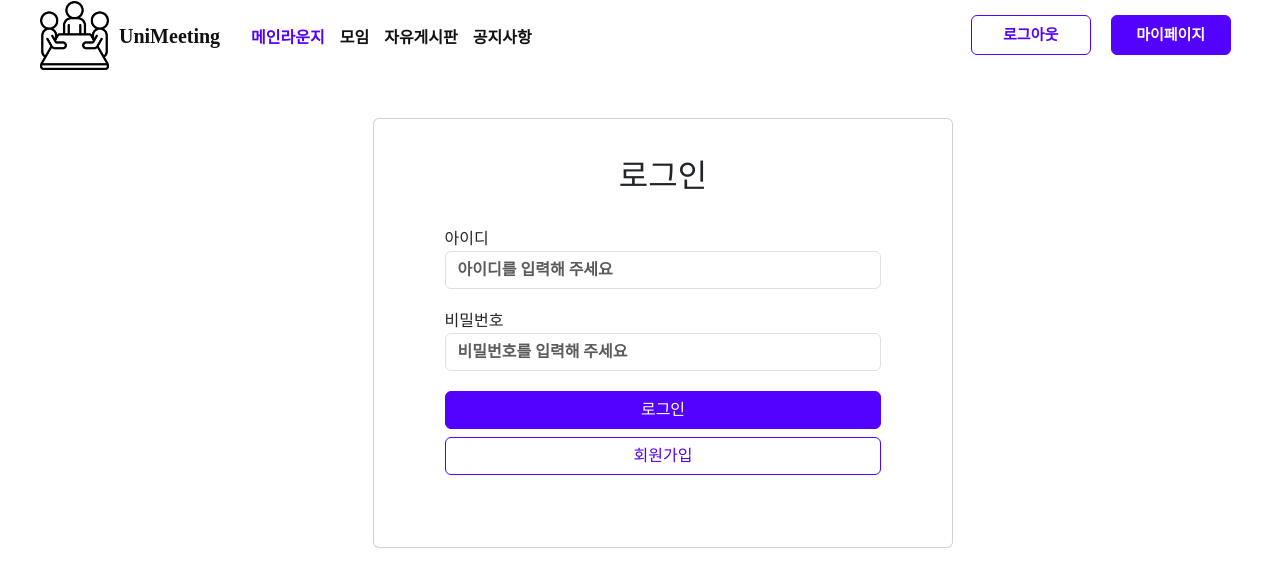
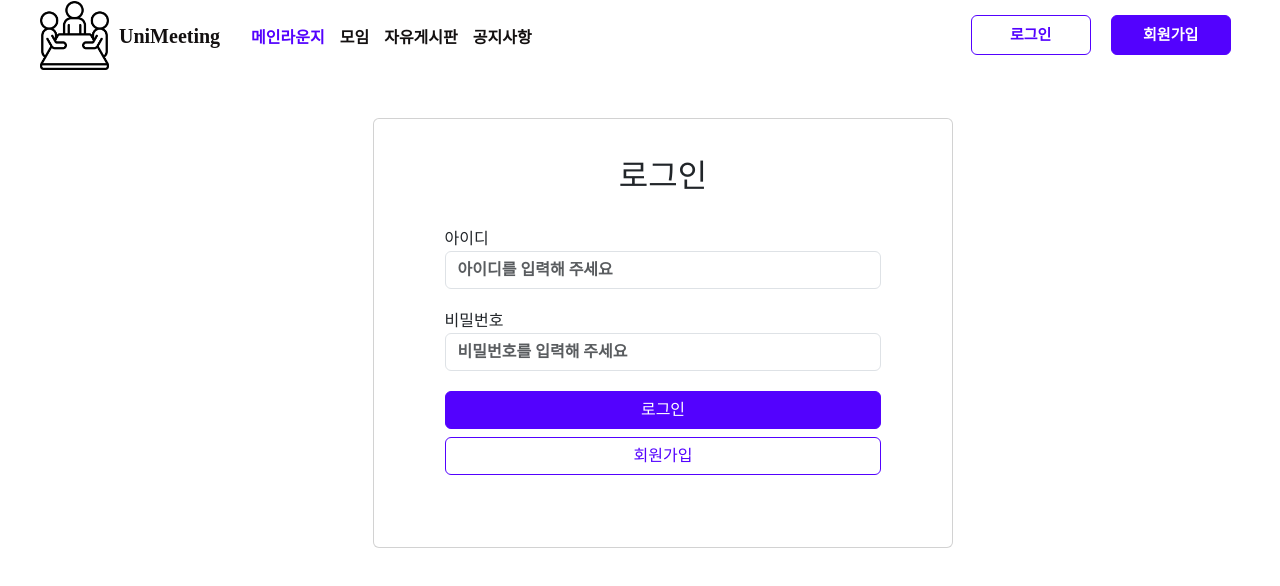
Before and after one commit to jeon-aelim/UniMeeting2, a Vue app in the folder vue-project/: page /user/login in a window 1280 px wide. Shown: the top 586 px of the page. Built offline with nearby package versions, Linux system fonts and the light colour scheme; a web font is replaced by a local one; what vue-awesome-paginate would draw is missing.

Commit message:
Fix user put, delete

```diff
--- a/vue-project/src/assets/css/meeting.css
+++ b/vue-project/src/assets/css/meeting.css
@@ -32,6 +32,7 @@
 
 .meeting-menu-item {
     padding: 12px 8px !important;
+    margin: 17px 0px;
     /* gap: 8px; */
     width: 224px !important;
     height: 48px !important;
@@ -68,7 +69,7 @@
 }
 
 .nav-link {
-    padding: 15px !important;
+    padding: 9px !important;
     display: inline-block !important;
     text-decoration: none !important;
     /* color: #6129FF; */
--- a/vue-project/src/components/Header.vue
+++ b/vue-project/src/components/Header.vue
@@ -18,13 +18,13 @@
                 <router-link class="nav_text" to="/boards/type/notice" >공지사항</router-link>
             </div>
 
-            <div v-if="session.lgin">
+            <div v-if="!getIsLogin">
                 <div class="nav-button">
                     <button class="base-button side-button" onclick="location.href='/user/register'">회원가입</button>
                     <button class="base-button" onclick="location.href='/user/login'">로그인</button>
                 </div>
             </div>
-            <div v-else="session.lgin">
+            <div v-else>
                 <div class="nav-button">
                     <button class="base-button  side-button" onclick="location.href='/mypage'">마이페이지</button>
                     <button class="base-button" @click="logout">로그아웃</button>
@@ -37,14 +37,16 @@
 <script setup>
     import axios from 'axios';
     import {usesessionStore} from '@/stores/sessionloginstore'
+    import { ref, computed, watch } from 'vue';
 
-    let session = usesessionStore()
+    let getIsLogin = computed(() => sessionStorage.getItem("token"))
 
     const logout = () => {
       axios.get("http://localhost:8090/user/logout").then((res) => {
         if (res.headers['authorization'] == 'delete') {
           sessionStorage.removeItem("token");
-          session.chageSession();
+          window.alert("로그아웃 되었습니다.");
+          window.location.href = '/';
         }
         window.alert(res.data);
       }).catch(() => {
--- a/vue-project/src/components/MypageWithDraw.vue
+++ b/vue-project/src/components/MypageWithDraw.vue
@@ -19,8 +19,8 @@
         userObj : Object
     });
 
-    let showBtn = ref(false)
-    let password = ref("")
+    let showBtn = ref(false);
+    let password = "";
 
     // const checkPWD = () => {
     //     showBtn.value = password.value === p.userObj.password;
@@ -30,9 +30,9 @@
 
     function withDrawPassword() {
         // console.log("wfff");
-        axios.delete("http://localhost:8090/mypage/user", {
+        axios.delete("http://localhost:8090/mypage/user", password, {
                 headers:{'Authorization':sessionStorage.getItem("token")}
-            }, password).then(response => {
+            }).then(response => {
                 console.log(response)
             })
     }
--- a/vue-project/src/components/UserLogin.vue
+++ b/vue-project/src/components/UserLogin.vue
@@ -34,8 +34,6 @@ import { reactive } from 'vue';
 import axios from 'axios';
 import {usesessionStore} from '@/stores/sessionloginstore'
 
-let sessionstore = usesessionStore()
-
 const request = reactive({
     userId : '',
     password : ''
@@ -51,7 +49,6 @@ const login = () => {
                 // 로그인 성공 시 메인 페이지로
                 console.log(response.headers.authorization);
                 sessionStorage.setItem("token", response.headers.authorization);
-                sessionstore.chageSession();
                 window.location.href = '/';
             } else {
                 console.log(response)
--- a/vue-project/src/pages/Meeting.vue
+++ b/vue-project/src/pages/Meeting.vue
@@ -1,5 +1,4 @@
 <template>
-    모임 페이지
     <div class="page-container">
         <Side @chage-category="chageCategory"></Side>
 
--- a/vue-project/src/stores/sessionloginstore.js
+++ b/vue-project/src/stores/sessionloginstore.js
@@ -1,16 +1,18 @@
 import { defineStore } from "pinia";
 import { ref, computed } from "vue";
 
+
 export const usesessionStore = defineStore("session", () => {
-  let lgin = ref(false);
+  const lgin = ref(true);
 
-  function chageSession() {
-    if(lgin.value) {
-        lgin.value = false
-    } else {
-        lgin.value = true
-    }
+  function login() {
+    lgin.value = false;
+  }
+
+  function logout() {
+    lgin.value = true;
   }
   const getlgin = computed(() => lgin.value);
-  return { lgin, chageSession, getlgin };
+
+  return { lgin, login, logout, getlgin };
 });
```
Also changed, not shown: 1 other file (tests, documents, lock files or other folders).
